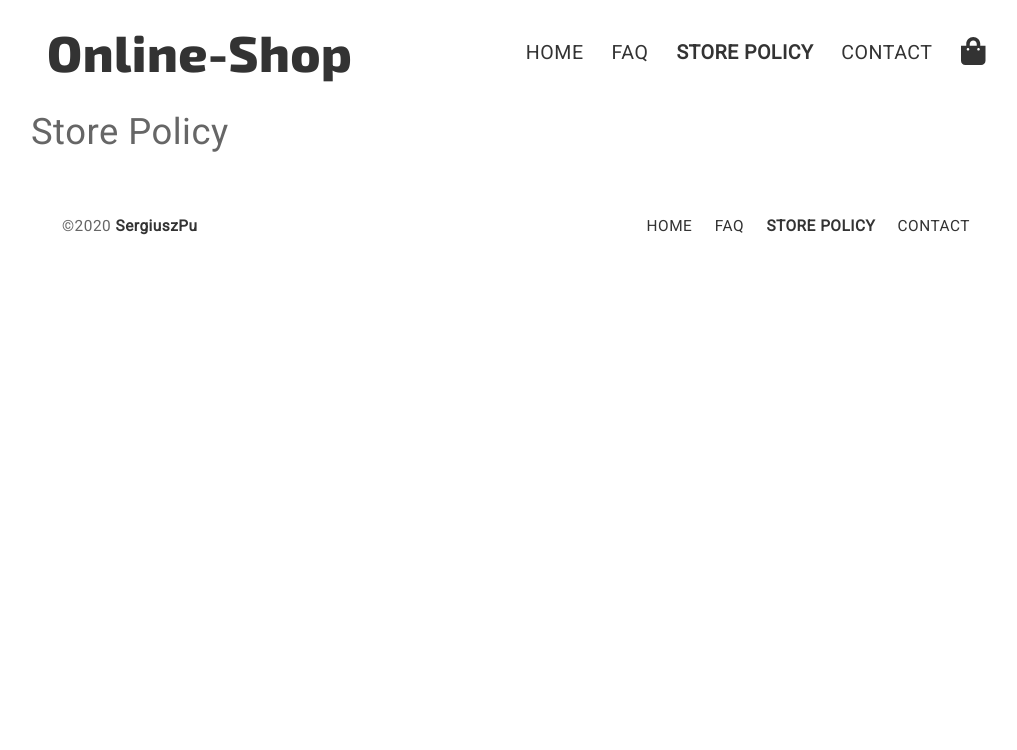
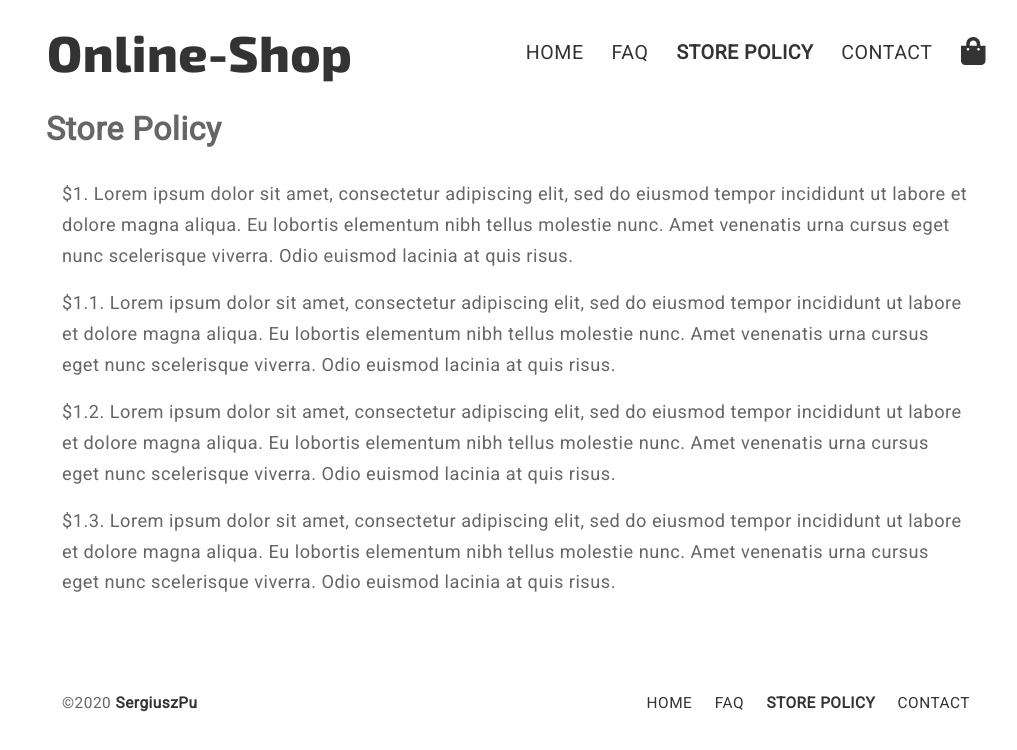
Before and after one commit to SergiuszPu/Online-Shop, a React (Create React App) app in the folder client/: page /storepolicy in a window 1280 px wide. Shown: the top 750 px of the page, without its empty margins (124-1141 px from the left). Built offline with nearby package versions, Linux system fonts and the light colour scheme.

Commit message:
add StorePolicy

```diff
--- a/client/src/components/pages/Contact/ContactPage.js
+++ b/client/src/components/pages/Contact/ContactPage.js
@@ -6,7 +6,7 @@ import { Container } from 'reactstrap';
 import { FontAwesomeIcon } from '@fortawesome/react-fontawesome';
 import { faMobileAlt, faEnvelope } from '@fortawesome/free-solid-svg-icons';
 import { faFacebookSquare, faInstagram, faTwitter, faLinkedin } from '@fortawesome/free-brands-svg-icons'
-import './Contact.scss';
+import './ContactPage.scss';
 
 const ContactPage = () => (
   <Container className="contact">
--- a/client/src/components/pages/StorePolicy/StorePolicy.js
+++ b/client/src/components/pages/StorePolicy/StorePolicy.js
@@ -1,9 +1,35 @@
 import React from 'react';
+import PageTitle from '../../common/PageTitle/PageTitle';
+import 'bootstrap/dist/css/bootstrap.min.css'
+import { Container } from 'reactstrap';
+import './StorePolicy.scss'
 
 const StorePolicy = () => (
-  <div>
-    <h1>Store Policy</h1>
-  </div>
+  <Container>
+    <PageTitle>Store Policy</PageTitle>
+    <div className="storepolicy-wrapper">
+      <p>$1. Lorem ipsum dolor sit amet, consectetur adipiscing elit, sed do
+      eiusmod tempor incididunt ut labore et dolore magna aliqua. Eu
+      lobortis elementum nibh tellus molestie nunc. Amet venenatis urna cursus
+      eget nunc scelerisque viverra. Odio euismod lacinia at quis risus.
+      </p>
+      <p>$1.1. Lorem ipsum dolor sit amet, consectetur adipiscing elit, sed do
+      eiusmod tempor incididunt ut labore et dolore magna aliqua. Eu
+      lobortis elementum nibh tellus molestie nunc. Amet venenatis urna cursus
+      eget nunc scelerisque viverra. Odio euismod lacinia at quis risus.
+      </p>
+      <p>$1.2. Lorem ipsum dolor sit amet, consectetur adipiscing elit, sed do
+      eiusmod tempor incididunt ut labore et dolore magna aliqua. Eu
+      lobortis elementum nibh tellus molestie nunc. Amet venenatis urna cursus
+      eget nunc scelerisque viverra. Odio euismod lacinia at quis risus.
+      </p>
+      <p>$1.3. Lorem ipsum dolor sit amet, consectetur adipiscing elit, sed do
+      eiusmod tempor incididunt ut labore et dolore magna aliqua. Eu
+      lobortis elementum nibh tellus molestie nunc. Amet venenatis urna cursus
+      eget nunc scelerisque viverra. Odio euismod lacinia at quis risus.
+      </p>
+    </div>
+  </Container>
 );
 
 export default StorePolicy;
--- /dev/null
+++ b/client/src/components/pages/StorePolicy/StorePolicy.scss
@@ -0,0 +1,10 @@
+@import '../../../styles/settings.scss';
+
+.storepolicy-wrapper {
+	padding: 1rem;
+}
+@media (max-width: 387px) {
+	.storepolicy-wrapper {
+		font-size: $base-size;
+	}
+}
```
Also changed, not shown: client/src/components/pages/Contact/ContactPage.scss (renamed from client/src/components/pages/Contact/Contact.scss).
